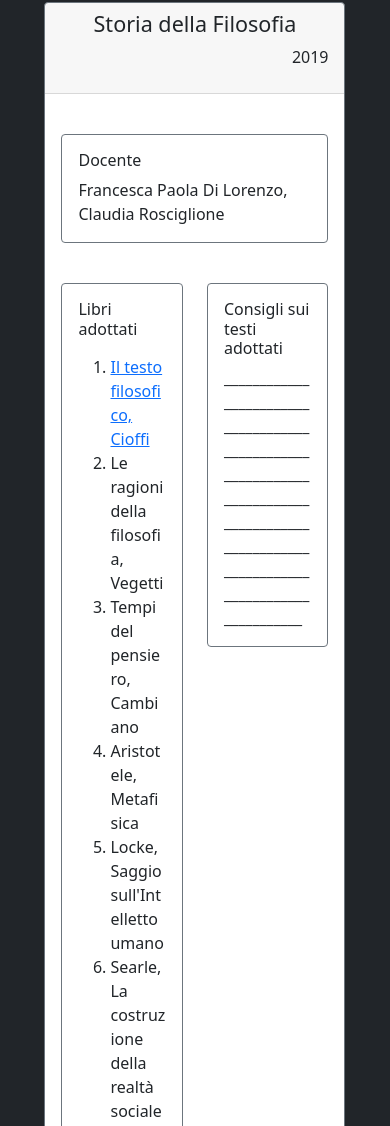
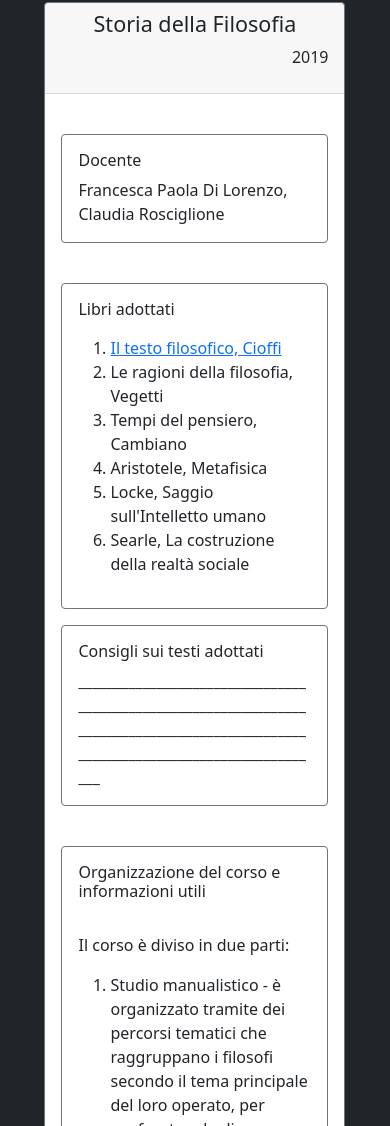
Before and after one commit to unianswer/unianswer.github.io, a plain HTML site: page Materie.html in a window 390 px wide. Shown: the part 592-1718 px from the top of the page. Drawn offline with nearby package versions, Linux system fonts and the light colour scheme; files that its build step writes are made by us from their sources.

Commit message:
Add files via upload

```diff
--- a/Materie.html
+++ b/Materie.html
@@ -159,7 +159,7 @@
 
       <br>
       <div class="row">
-        <div class="col-6">
+        <div class="col-md-6 col-12">
         <div class="card border-secondary mb-3" style="max-width: 18rem;">
         <div class="card-body">
           <h6 class="card-title">Libri adottati</h6>
@@ -172,7 +172,7 @@
         </div>
         </div>
       </div>
-        <div class="col-6">
+        <div class="col-md-6 col-12">
           <div class="card border-secondary mb-3" style="max-width: 18rem;">
         <div class="card-body">
           <h6 class="card-title">Consigli sui testi adottati</h6>
```
